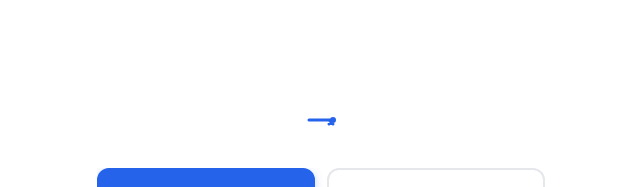
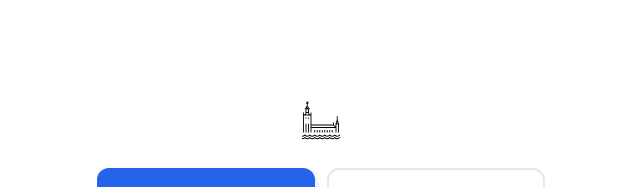
Before and after one commit to cxr-dev/Nasta, a Svelte app: page / in a window 1280 px wide. Shown: the top 187 px of the page, without its empty margins (319-959 px from the left). Built offline with nearby package versions, Linux system fonts and the light colour scheme.

Commit message:
Update logo to Stockholm emblem SVG, move Redigera button below cards

```diff
--- a/src/App.svelte
+++ b/src/App.svelte
@@ -154,7 +154,6 @@
     margin: 0 auto;
     padding: 16px;
     padding-top: 80px;
-    padding-bottom: 72px;
     min-height: 100vh;
     --bg: #FAFBFC;
     --text: #1F2937;
--- a/src/components/Header.svelte
+++ b/src/components/Header.svelte
@@ -10,9 +10,54 @@
 
 <header>
   <div class="logo">
-    <svg viewBox="0 0 40 40" class="logo-icon">
-      <path d="M8 20h24l-4 4m0-4l4 4" stroke="currentColor" stroke-width="3" fill="none" stroke-linecap="round" stroke-linejoin="round"/>
-      <circle cx="32" cy="20" r="3" fill="currentColor"/>
+    <svg viewBox="0 0 32 32" class="logo-icon">
+      <path d="M2.36,12.36h5.28V26h0.72v-3.64h19.28V26h0.721v-6.64h1.279V26h0.721v-7c0-0.04-0.011-0.077-0.023-0.113
+      l0.004-0.001l-0.981-2.944V13H28.64v2.942l-0.981,2.944l0.004,0.001C27.65,18.923,27.64,18.96,27.64,19v2.13l-1.279-1.279V18H25.64
+      v1.64H8.36V12v-2H7.64v1.597C6.909,11.433,6.36,10.78,6.36,10V7.36H7V6.64H5.869l0.386-0.386c0.141-0.141,0.141-0.368,0-0.509
+      L5.36,4.851V3.149l0.895-0.895L5.746,1.746L5.36,2.131V1H4.64v1.131L4.254,1.746L3.746,2.254L4.64,3.149v1.702L3.746,5.746
+      c-0.141,0.141-0.141,0.368,0,0.509L4.131,6.64H3v0.72h0.64V10c0,0.78-0.549,1.433-1.28,1.597V10H1.64v2v14h0.72
+      C2.36,26,2.36,12.36,2.36,12.36z M28.5,18.64l0.5-1.501l0.5,1.501H28.5z M5,5.509L5.491,6L5,6.491L4.509,6L5,5.509z M4.323,10.36
+      h1.353c0.076,0.493,0.3,0.937,0.633,1.28H3.691C4.024,11.297,4.247,10.853,4.323,10.36z M25.851,20.36l1.28,1.279H8.36V20.36H25.851
+      z M5.64,7.36v2.28H4.36V7.36H5.64z M3.64,19h0.72v7H3.64V19z M5.64,19h0.72v7H5.64V19z M4.36,15H3.64v-1h0.72V15z M6.36,15H5.64v-1
+      h0.72C6.36,14,6.36,15,6.36,15z M31.229,29.723c0.153,0.127,0.175,0.354,0.048,0.507c-1.119,1.351-3.053,1.47-4.277,0.298
+      c-1.129,1.08-2.871,1.08-4,0c-1.129,1.08-2.871,1.08-4,0c-1.129,1.08-2.872,1.08-4,0c-1.128,1.08-2.872,1.08-4,0
+      c-1.128,1.08-2.872,1.08-4,0c-1.128,1.08-2.872,1.079-4,0.001c-0.564,0.539-1.261,0.832-2,0.832c-0.199,0-0.36-0.161-0.36-0.36
+      S0.801,30.64,1,30.64c0.645,0,1.254-0.307,1.718-0.864c0.009-0.011,0.018-0.021,0.028-0.03c0.029-0.029,0.063-0.053,0.099-0.07
+      C2.894,29.651,2.947,29.64,3,29.64s0.105,0.012,0.154,0.035c0.036,0.017,0.07,0.04,0.1,0.069c0.01,0.01,0.02,0.021,0.028,0.031
+      c0.928,1.115,2.509,1.115,3.437,0c0.008-0.01,0.018-0.021,0.027-0.029c0.03-0.031,0.065-0.055,0.103-0.072
+      C6.896,29.651,6.948,29.64,7,29.64s0.104,0.012,0.152,0.034c0.038,0.017,0.073,0.041,0.103,0.072c0.01,0.009,0.019,0.02,0.027,0.029
+      c0.928,1.115,2.509,1.115,3.437,0c0.008-0.01,0.018-0.021,0.027-0.029c0.03-0.031,0.065-0.055,0.103-0.072
+      c0.048-0.022,0.1-0.034,0.152-0.034s0.104,0.012,0.152,0.034c0.038,0.017,0.073,0.041,0.103,0.072
+      c0.01,0.009,0.019,0.02,0.027,0.029c0.928,1.115,2.509,1.115,3.437,0c0.008-0.01,0.018-0.021,0.027-0.029
+      c0.03-0.031,0.065-0.055,0.103-0.072c0.048-0.022,0.1-0.034,0.152-0.034s0.104,0.012,0.152,0.034
+      c0.038,0.017,0.073,0.041,0.103,0.072c0.01,0.009,0.019,0.02,0.027,0.029c0.928,1.115,2.509,1.115,3.437,0
+      c0.008-0.01,0.017-0.021,0.026-0.029c0.03-0.031,0.065-0.055,0.103-0.072c0.048-0.022,0.101-0.034,0.152-0.034
+      s0.104,0.012,0.151,0.034c0.038,0.017,0.073,0.041,0.104,0.072c0.01,0.009,0.019,0.02,0.026,0.029c0.928,1.115,2.51,1.115,3.438,0
+      c0.008-0.01,0.017-0.021,0.026-0.029c0.03-0.031,0.065-0.055,0.103-0.072c0.048-0.022,0.101-0.034,0.152-0.034
+      s0.104,0.012,0.151,0.034c0.038,0.017,0.073,0.041,0.104,0.072c0.01,0.009,0.019,0.02,0.026,0.029c0.928,1.115,2.51,1.115,3.438,0
+      c0.008-0.01,0.017-0.021,0.026-0.029c0.03-0.031,0.065-0.055,0.103-0.072c0.048-0.022,0.101-0.034,0.152-0.034
+      s0.104,0.012,0.151,0.034c0.038,0.017,0.073,0.041,0.104,0.072c0.01,0.009,0.019,0.02,0.026,0.029
+      c0.929,1.117,2.513,1.114,3.441-0.005C30.85,29.617,31.076,29.596,31.229,29.723z M0.64,29c0-0.199,0.161-0.36,0.36-0.36
+      c0.645,0,1.254-0.307,1.718-0.864c0.009-0.011,0.018-0.021,0.028-0.03c0.029-0.029,0.063-0.053,0.099-0.07
+      C2.894,27.651,2.947,27.64,3,27.64s0.105,0.012,0.154,0.035c0.036,0.017,0.07,0.04,0.1,0.069c0.01,0.01,0.02,0.021,0.028,0.031
+      c0.928,1.115,2.509,1.115,3.437,0c0.008-0.01,0.018-0.021,0.027-0.029c0.03-0.031,0.065-0.055,0.103-0.072
+      C6.896,27.651,6.948,27.64,7,27.64s0.104,0.012,0.152,0.034c0.038,0.017,0.073,0.041,0.103,0.072c0.01,0.009,0.019,0.02,0.027,0.029
+      c0.928,1.115,2.509,1.115,3.437,0c0.008-0.01,0.018-0.021,0.027-0.029c0.03-0.031,0.065-0.055,0.103-0.072
+      c0.048-0.022,0.1-0.034,0.152-0.034s0.104,0.012,0.152,0.034c0.038,0.017,0.073,0.041,0.103,0.072
+      c0.01,0.009,0.019,0.02,0.027,0.029c0.928,1.115,2.509,1.115,3.437,0c0.008-0.01,0.018-0.021,0.027-0.029
+      c0.03-0.031,0.065-0.055,0.103-0.072c0.048-0.022,0.1-0.034,0.152-0.034s0.104,0.012,0.152,0.034
+      c0.038,0.017,0.073,0.041,0.103,0.072c0.01,0.009,0.019,0.02,0.027,0.029c0.928,1.115,2.509,1.115,3.437,0
+      c0.008-0.01,0.017-0.021,0.026-0.029c0.03-0.031,0.065-0.055,0.103-0.072c0.048-0.022,0.101-0.034,0.152-0.034
+      s0.104,0.012,0.151,0.034c0.038,0.017,0.073,0.041,0.104,0.072c0.01,0.009,0.019,0.02,0.026,0.029c0.928,1.115,2.51,1.115,3.438,0
+      c0.008-0.01,0.017-0.021,0.026-0.029c0.03-0.031,0.065-0.055,0.103-0.072c0.048-0.022,0.101-0.034,0.152-0.034
+      s0.104,0.012,0.151,0.034c0.038,0.017,0.073,0.041,0.104,0.072c0.01,0.009,0.019,0.02,0.026,0.029c0.928,1.115,2.51,1.115,3.438,0
+      c0.008-0.01,0.017-0.021,0.026-0.029c0.03-0.031,0.065-0.055,0.103-0.072c0.048-0.022,0.101-0.034,0.152-0.034
+      s0.104,0.012,0.151,0.034c0.038,0.017,0.073,0.041,0.104,0.072c0.01,0.009,0.019,0.02,0.026,0.029
+      c0.929,1.116,2.513,1.114,3.441-0.005c0.127-0.154,0.354-0.175,0.507-0.048s0.175,0.354,0.048,0.507
+      c-1.119,1.35-3.053,1.47-4.277,0.298c-1.129,1.08-2.871,1.08-4,0c-1.129,1.08-2.871,1.08-4,0c-1.129,1.08-2.872,1.08-4,0
+      c-1.128,1.08-2.872,1.08-4,0c-1.128,1.08-2.872,1.08-4,0c-1.128,1.08-2.872,1.079-4,0.001c-0.564,0.539-1.261,0.832-2,0.832
+      C0.801,29.36,0.64,29.199,0.64,29z M10.64,26v-2h0.72v2H10.64z M12.64,26v-2h0.72v2H12.64z M14.64,26v-2h0.72v2H14.64z M16.64,26v-2
+      h0.72v2H16.64z M18.64,26v-2h0.721v2H18.64z M20.64,26v-2h0.721v2H20.64z M22.64,26v-2h0.721v2H22.64z M24.64,26v-2h0.721v2H24.64z"/>
     </svg>
   </div>
 </header>
```
Also changed, not shown: 1 other file (tests, documents, lock files or other folders).
